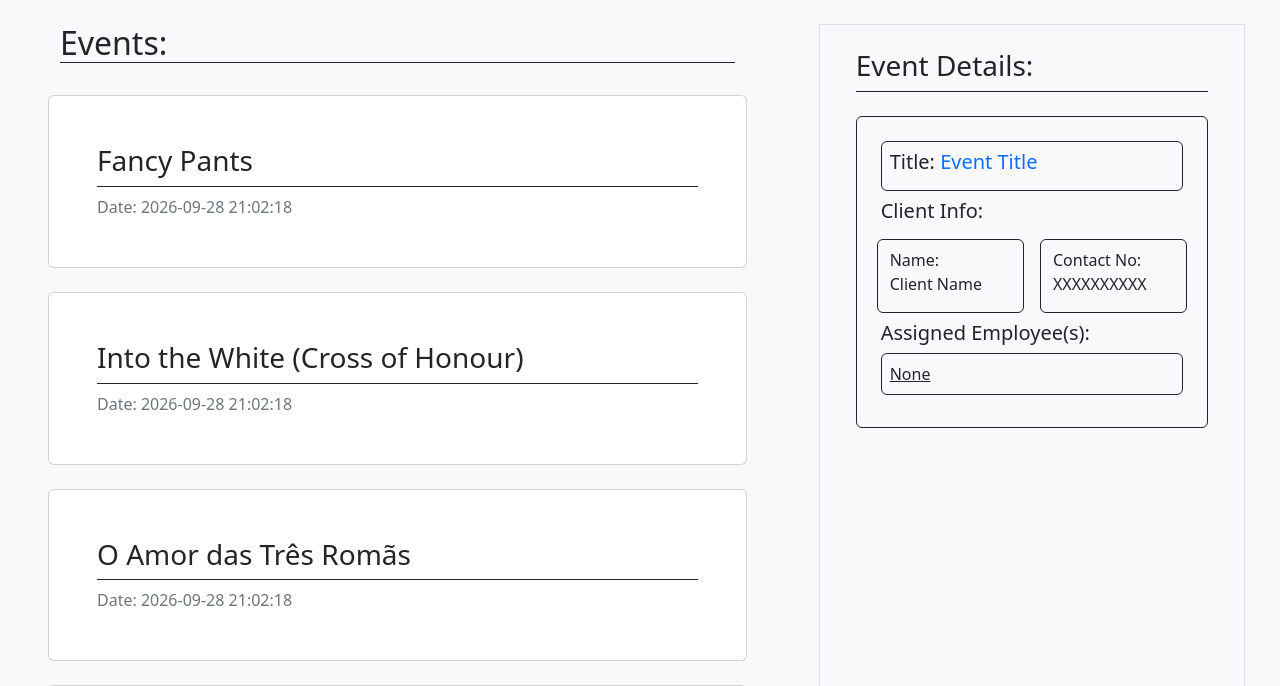
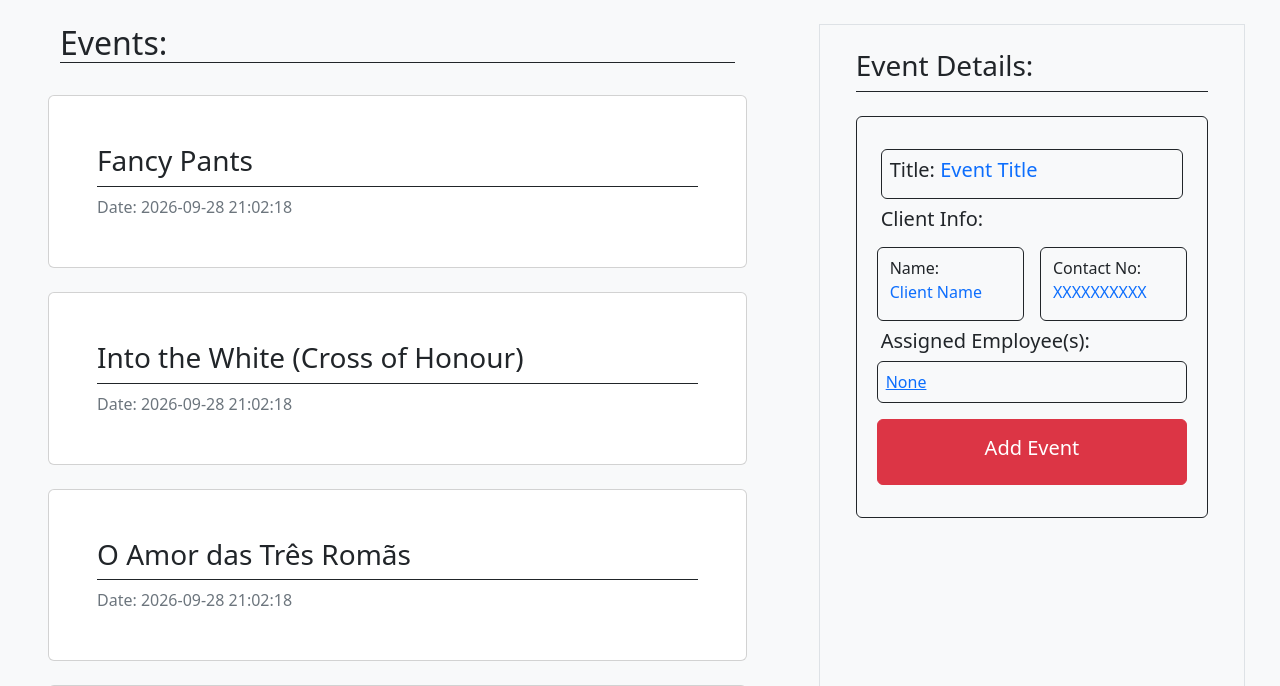
Before and after one commit to AFniljK/samir-project, a Flask app: page / in a window 1280 px wide. Shown: the part 56-742 px from the top of the page. Run offline with Flask 3, Linux system fonts and the light colour scheme; data comes from the database, SQL or seed files in the repository.

Commit message:
cleaned up css and added new redirect button to add a new event

```diff
--- a/main.py
+++ b/main.py
@@ -21,6 +21,10 @@ def index():
 
     conn.close()
     return render_template("events.html", events=events)
+
+@app.route("/event_adder")
+def event_adder():
+    return render_template("events_adder.html")
 
 # API for database
 @app.get("/api/event_detail/<int:event_id>")
--- a/static/events.js
+++ b/static/events.js
@@ -2,6 +2,10 @@ const event_title = document.getElementById("event-title");
 const client_name = document.getElementById("client-name");
 const client_contact = document.getElementById("client-contact");
 const employee_list = document.getElementById("employees");
+
+function addEvent() {
+    window.location.assign("/event_adder")
+}
 
 async function eventDetails(element) {
     event_title.innerHTML = "Loading...";
--- a/templates/events.html
+++ b/templates/events.html
@@ -63,7 +63,7 @@
                     <h3 class="border-bottom border-dark pb-2">Event Details:</h3>
                     <div class="border border-dark p-4 mt-4 rounded">
 
-                        <div class="mb-2 p-2 border border-dark rounded">
+                        <div class="my-2 p-2 border border-dark rounded">
                             <h5>Title: <span id="event-title" class="text-primary">Event Title</span></h5>
                         </div>
 
@@ -71,19 +71,27 @@
                         <div class="row">
                             <div class="col border border-dark rounded m-2 py-2 pb-3">
                                 <div>Name:</div>
-                                <span id="client-name">Client Name</span>
+                                <span id="client-name" class="text-primary">Client Name</span>
                             </div>
                             <div class="col border border-dark rounded m-2 py-2 pb-3">
                                 <div>Contact No:</div>
-                                <span id="client-contact">XXXXXXXXXX</span>
+                                <span id="client-contact" class="text-primary">XXXXXXXXXX</span>
                             </div>
                         </div>
 
                         <h5>Assigned Employee(s):</h5>
-                        <div class="border border-dark p-2 mb-2 rounded">
-                            <div id="employees" class="row">
-                                <div class="col-6 text-decoration-underline">None</div>
+                        <div class="row px-2 text-primary">
+                            <div class="border border-dark p-2 mb-2 rounded">
+                                <div id="employees" class="row">
+                                    <div class="col-6 text-decoration-underline">None</div>
+                                </div>
                             </div>
+                        </div>
+
+                        <div class="row p-2">
+                            <button type="button" class="btn btn-danger py-3" onclick="addEvent();">
+                                <h5>Add Event</h5>
+                            </button>
                         </div>
 
                     </div>
@@ -91,7 +99,6 @@
             </div>
         </div>
 
-    </div>
     </div>
 
     <script src="https://cdn.jsdelivr.net/npm/bootstrap@5.3.8/dist/js/bootstrap.bundle.min.js"
```
